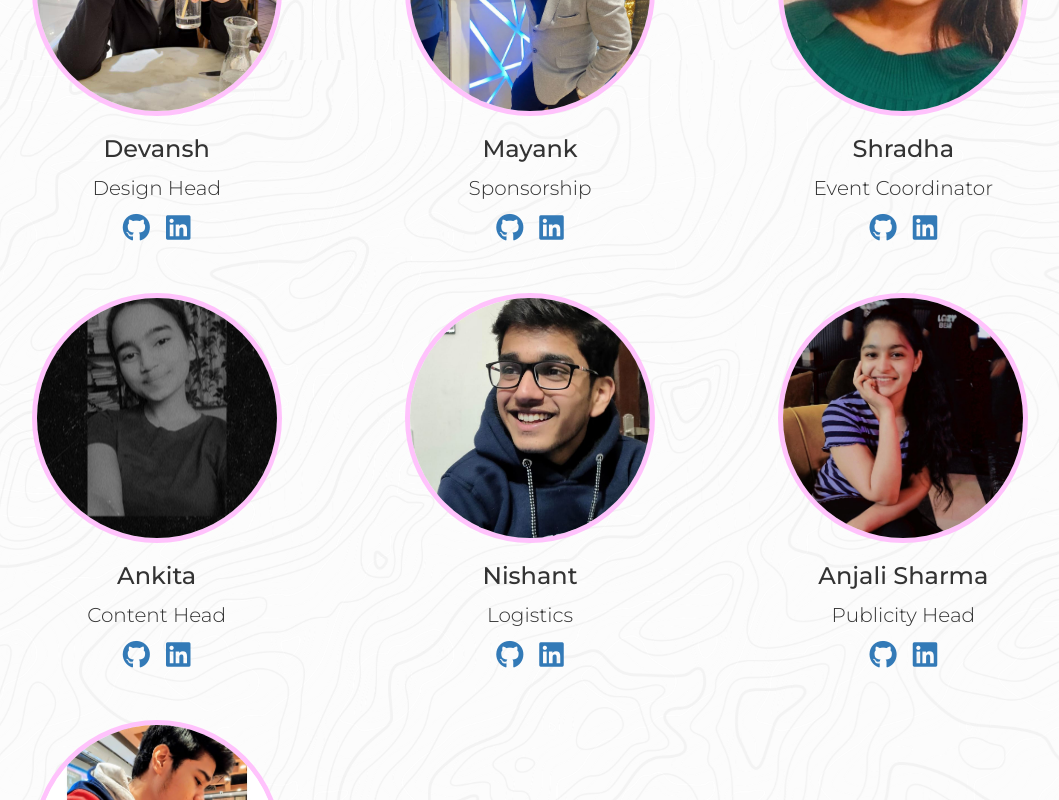
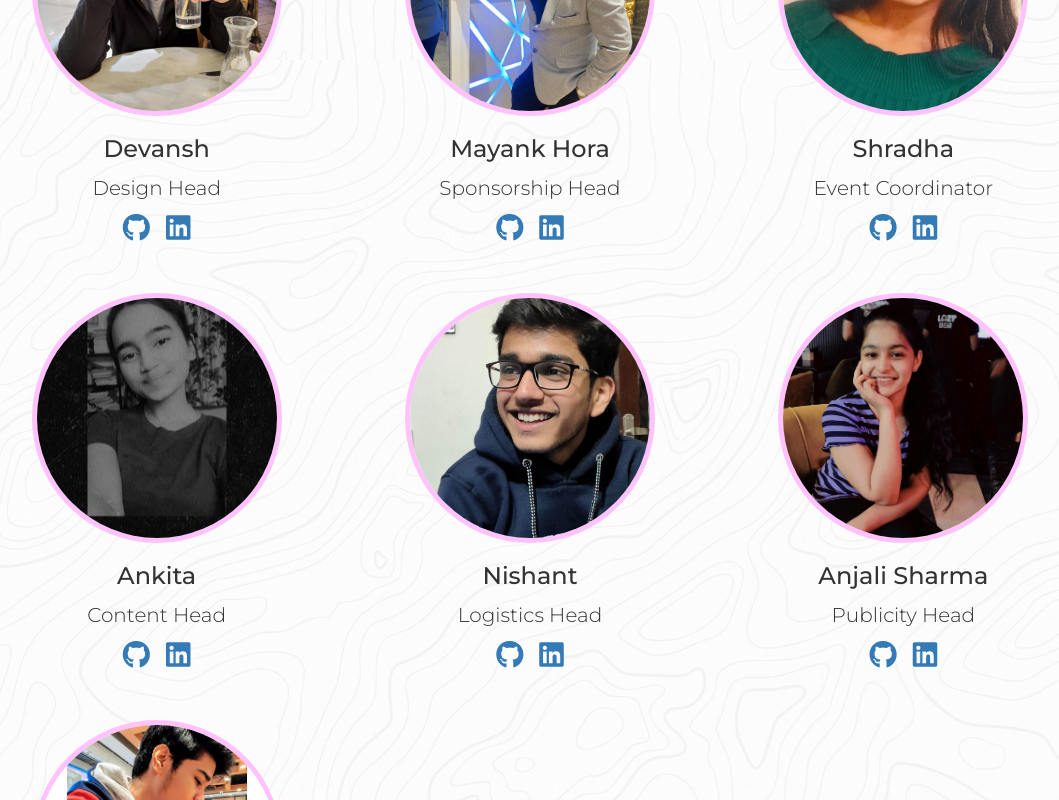
Before and after one commit to Abusayid693/Hackathon-website-template, a React (Create React App) app: page / in a window 1280 px wide. Shown: the part 5540-6340 px from the top of the page, without its empty margins (110-1169 px from the left). Built offline with nearby package versions, Linux system fonts and the light colour scheme.

Commit message:
changes organisers details

```diff
--- a/src/Module/General.js
+++ b/src/Module/General.js
@@ -61,7 +61,7 @@ const TOP_SECTION = {
 
 const SOCIALS = {
   instagram: "https://instagram.com/hack_the_crisis_?igshid=YmMyMTA2M2Y=",
-  // discord: "",
+  discord: "",
   linkedin: "https://www.linkedin.com/in/hack-the-crisis-65b80b211",
   twitter: " https://twitter.com/HackTheCrisis1?t=EUvOgiyUAeuc_1l8NEKqAg&s=08",
   devpost: "",
@@ -201,7 +201,7 @@ const TeamInfo = [
     {
       Name: "Bhavuk",
       role: "Event Manager",
-      github: "",
+      github: "https://github.com/Bhavuk-09",
       linkedin: "https://www.linkedin.com/in/bhavuk-khanna-79b302186/",
       img: Bhavuk
     }
@@ -288,8 +288,8 @@ const TeamInfo = [
       img: devansh
     },
     {
-      Name: "Mayank",
-      role: "Sponsorship",
+      Name: "Mayank Hora",
+      role: "Sponsorship Head",
       github: "https://github.com/MayankHora",
       linkedin: "https://www.linkedin.com/in/mayankhora/",
       img: mayank
@@ -313,7 +313,7 @@ const TeamInfo = [
     },
     {
       Name: "Nishant",
-      role: "Logistics",
+      role: "Logistics Head",
       github: "",
       linkedin: "https://www.linkedin.com/in/nishant-bhardwaj-461592205/",
       img: nishant
```
